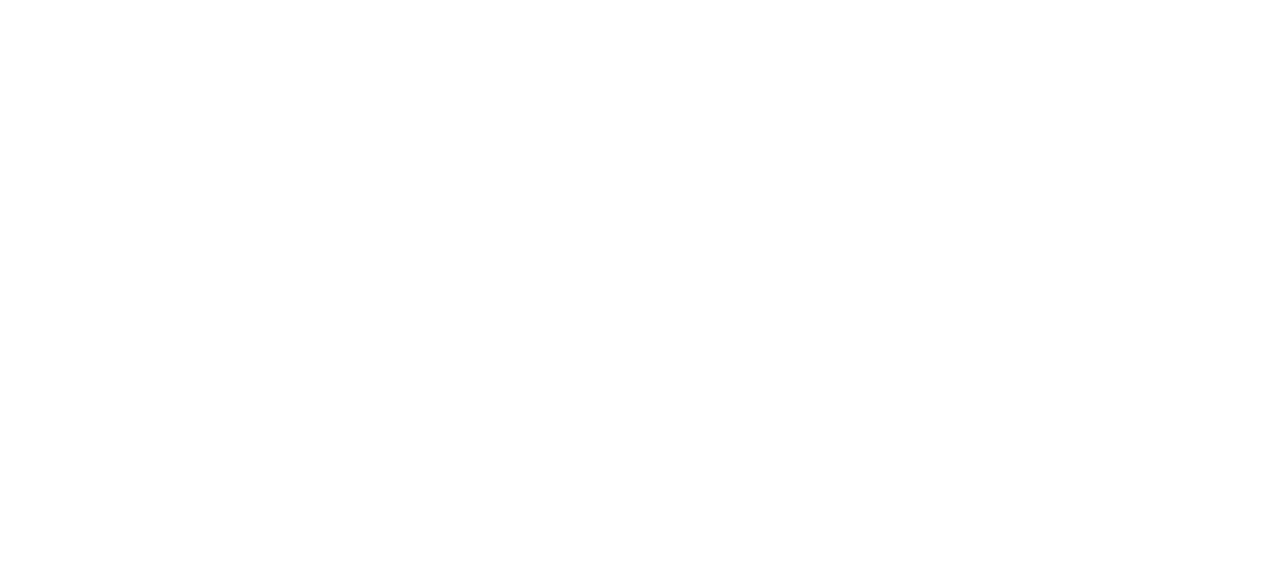
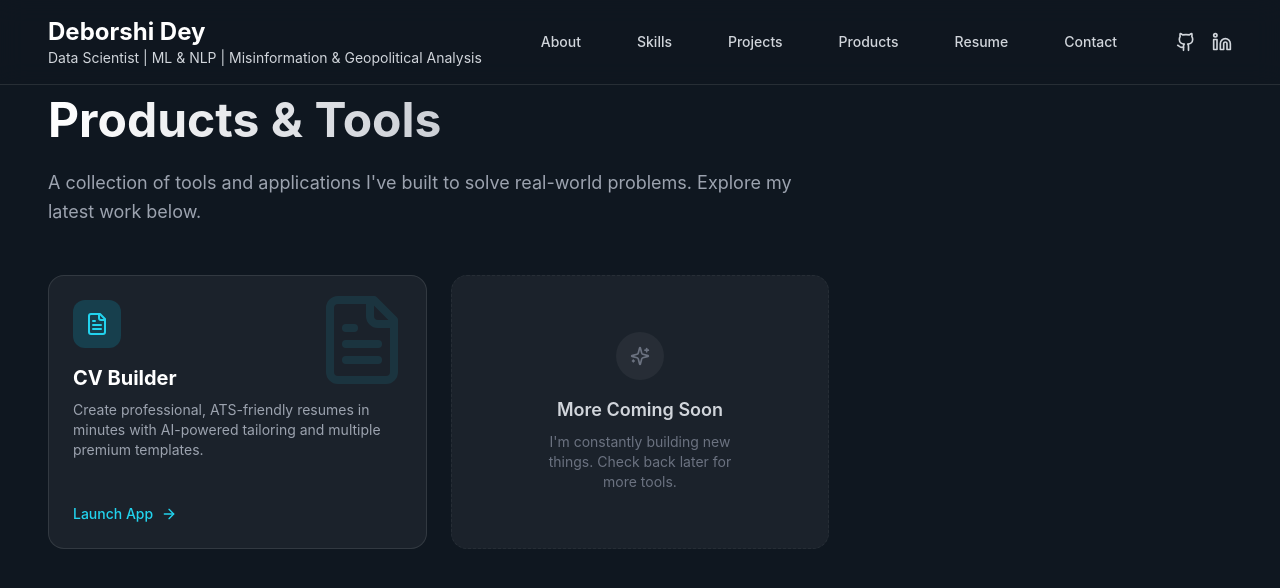
Before and after one commit to DeborshiDey/Portfolio, a React (Vite) app: page /products in a window 1280 px wide. Before the commit this address had no page. Shown: the top 588 px of the page. Built offline with nearby package versions, Linux system fonts and the light colour scheme.

Commit message:
feat: add Products page and integrate CV Maker link

```diff
--- a/src/App.tsx
+++ b/src/App.tsx
@@ -1,11 +1,13 @@
 import { BrowserRouter as Router, Routes, Route } from "react-router-dom";
 import Home from "@/pages/Home";
+import Products from "@/pages/Products";
 
 export default function App() {
   return (
     <Router>
       <Routes>
         <Route path="/" element={<Home />} />
+        <Route path="/products" element={<Products />} />
         <Route path="/other" element={<div className="text-center text-xl">Other Page - Coming Soon</div>} />
       </Routes>
     </Router>
--- a/src/components/Header.tsx
+++ b/src/components/Header.tsx
@@ -6,11 +6,12 @@
   const [isMenuOpen, setIsMenuOpen] = useState(false);
 
   const navigation = [
-    { name: 'About', href: '#about' },
-    { name: 'Skills', href: '#skills' },
-    { name: 'Projects', href: '#projects' },
-    { name: 'Resume', href: '#resume' },
-    { name: 'Contact', href: '#contact' },
+    { name: 'About', href: '/#about' },
+    { name: 'Skills', href: '/#skills' },
+    { name: 'Projects', href: '/#projects' },
+    { name: 'Products', href: '/products' },
+    { name: 'Resume', href: '/#resume' },
+    { name: 'Contact', href: '/#contact' },
   ];
 
   const socialLinks = [
@@ -25,7 +26,7 @@
           {/* Logo/Name */}
           <div className="flex-shrink-0">
             <h1 className="text-2xl font-bold text-white hover:text-cyan-400 transition-colors">
-              <a href="#home">{siteConfig.name}</a>
+              <a href="/">{siteConfig.name}</a>
             </h1>
             <p className="text-sm text-gray-300">{siteConfig.title}</p>
           </div>
--- /dev/null
+++ b/src/pages/Products.tsx
@@ -0,0 +1,76 @@
+import React from 'react';
+import Header from '@/components/Header';
+import { FileText, ArrowRight, Sparkles } from 'lucide-react';
+
+const Products: React.FC = () => {
+    return (
+        <div className="min-h-screen bg-[#0F1720] text-white selection:bg-cyan-500/30">
+            <Header />
+
+            <main className="pt-24 pb-16 px-6 lg:px-12 max-w-screen-2xl mx-auto">
+                <div className="max-w-3xl mb-12">
+                    <h1 className="text-4xl md:text-5xl font-bold mb-6 bg-gradient-to-r from-white to-gray-400 bg-clip-text text-transparent">
+                        Products & Tools
+                    </h1>
+                    <p className="text-lg text-gray-400 leading-relaxed">
+                        A collection of tools and applications I've built to solve real-world problems.
+                        Explore my latest work below.
+                    </p>
+                </div>
+
+                <div className="grid grid-cols-1 md:grid-cols-2 lg:grid-cols-3 gap-6">
+                    {/* CV Builder Product Card */}
+                    <a
+                        href="http://localhost:3000"
+                        target="_blank"
+                        rel="noopener noreferrer"
+                        className="group relative bg-white/5 border border-white/10 rounded-2xl p-6 hover:bg-white/10 transition-all duration-300 hover:-translate-y-1 hover:shadow-xl hover:shadow-cyan-500/10 overflow-hidden"
+                    >
+                        <div className="absolute top-0 right-0 p-4 opacity-10 group-hover:opacity-20 transition-opacity">
+                            <FileText className="w-24 h-24 text-cyan-400" />
+                        </div>
+
+                        <div className="relative z-10 flex flex-col h-full">
+                            <div className="w-12 h-12 bg-cyan-500/20 rounded-xl flex items-center justify-center mb-4 group-hover:scale-110 transition-transform duration-300">
+                                <FileText className="w-6 h-6 text-cyan-400" />
+                            </div>
+
+                            <h3 className="text-xl font-bold mb-2 group-hover:text-cyan-400 transition-colors">
+                                CV Builder
+                            </h3>
+
+                            <p className="text-gray-400 text-sm mb-6 flex-grow">
+                                Create professional, ATS-friendly resumes in minutes with AI-powered tailoring and multiple premium templates.
+                            </p>
+
+                            <div className="flex items-center text-cyan-400 text-sm font-medium group-hover:translate-x-2 transition-transform">
+                                Launch App <ArrowRight className="w-4 h-4 ml-2" />
+                            </div>
+                        </div>
+                    </a>
+
+                    {/* Coming Soon Placeholder */}
+                    <div className="group relative bg-white/5 border border-white/5 rounded-2xl p-6 border-dashed">
+                        <div className="absolute inset-0 bg-gradient-to-br from-transparent to-white/5 opacity-0 group-hover:opacity-100 transition-opacity rounded-2xl" />
+
+                        <div className="relative z-10 flex flex-col h-full items-center justify-center text-center py-8">
+                            <div className="w-12 h-12 bg-white/5 rounded-full flex items-center justify-center mb-4">
+                                <Sparkles className="w-5 h-5 text-gray-500" />
+                            </div>
+
+                            <h3 className="text-lg font-semibold text-gray-300 mb-2">
+                                More Coming Soon
+                            </h3>
+
+                            <p className="text-gray-500 text-sm max-w-[200px]">
+                                I'm constantly building new things. Check back later for more tools.
+                            </p>
+                        </div>
+                    </div>
+                </div>
+            </main>
+        </div>
+    );
+};
+
+export default Products;
```
